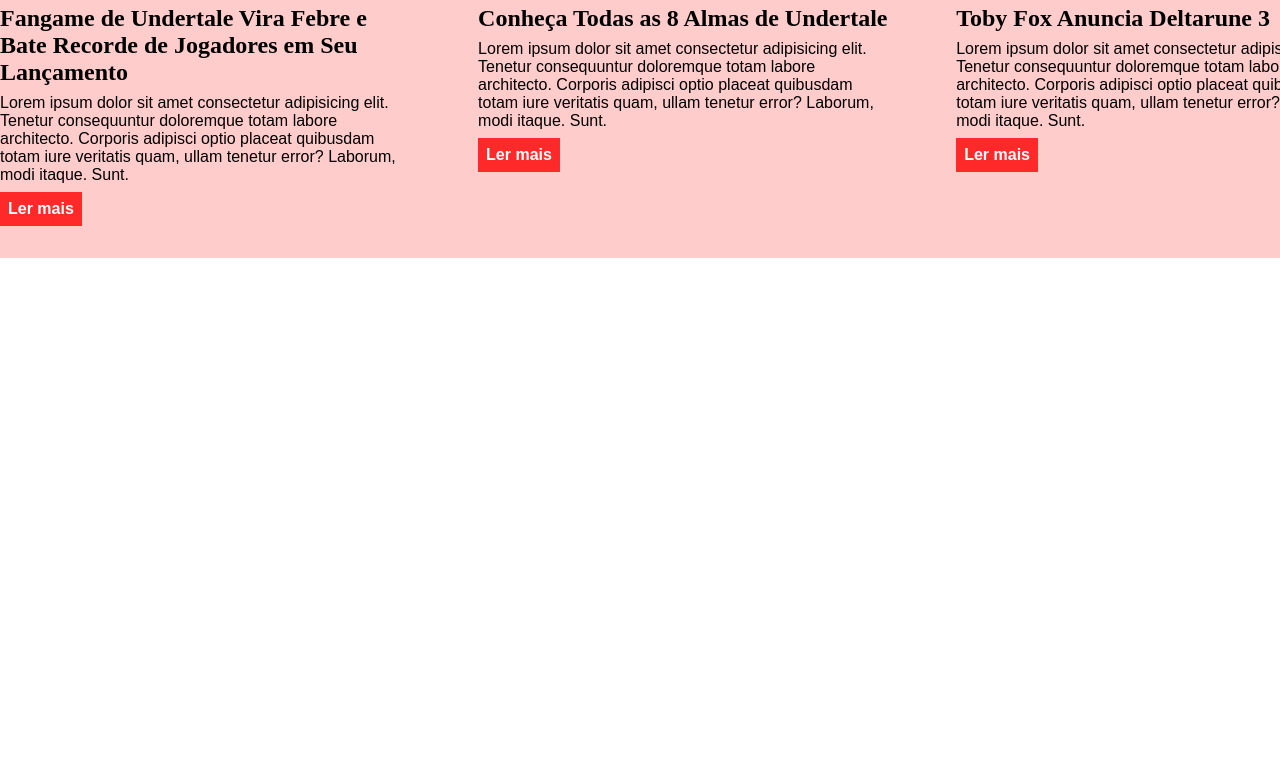
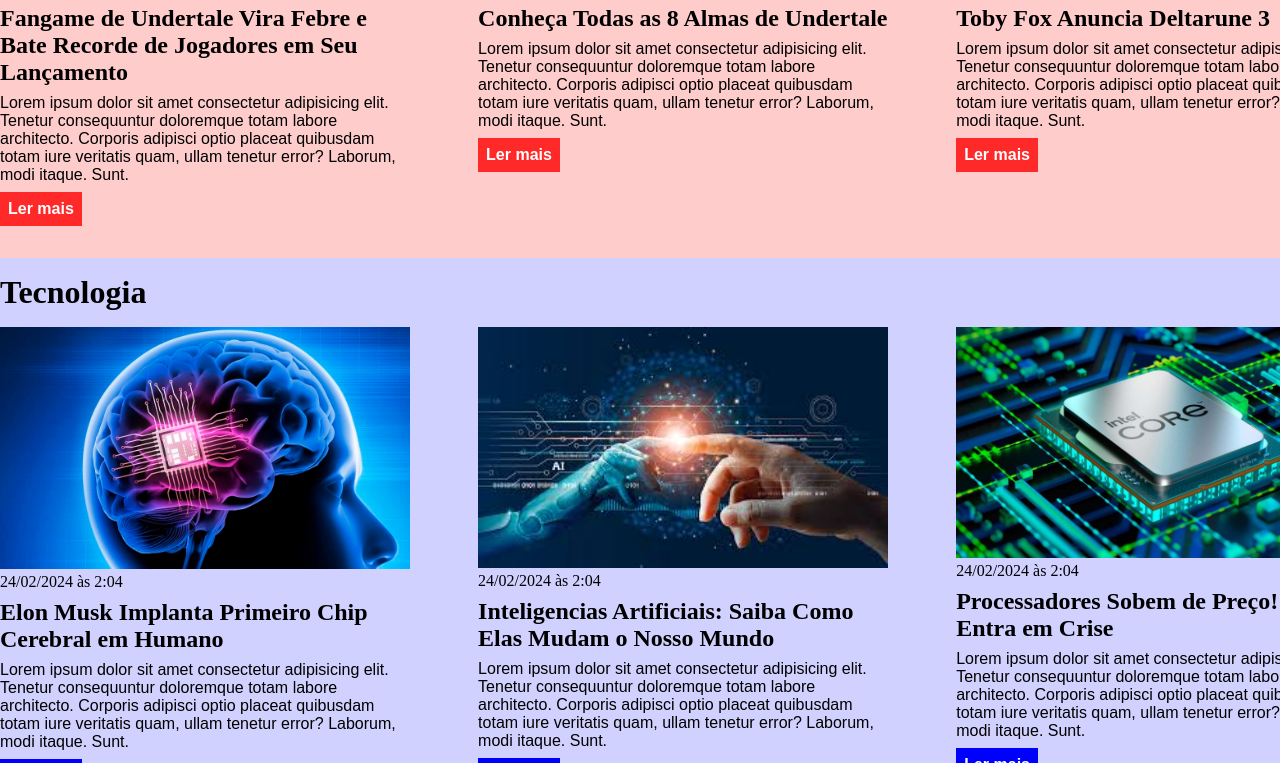
Before and after one commit to pedrocauan/curso_ebac_frontend, a plain HTML site: page index.html in a window 1280 px wide. Shown: the part 2037-2800 px from the top of the page. Before the commit the page ends 2295 px from the top, so only its background shows below. Drawn offline with Linux system fonts and the light colour scheme.

Commit message:
Adicionando a sessão de Tecnologia

```diff
--- a/index.html
+++ b/index.html
@@ -24,6 +24,9 @@
                     </li>
                     <li>
                         <a href="#games" title="Ir para a seção de jogos">Jogos</a>
+                    </li>
+                    <li>
+                        <a href="#technology" title="Ir para a seção de tecnologia">Tecnologia</a>
                     </li>
                 </ul>
             </nav>
@@ -207,6 +210,60 @@
             </div>
         </div>
     </section>
+        <!-- == Sessão de Tecnologia == -->
+        <section id="technology">
+            <div class="container">
+                <h2>Tecnologia</h2>
+                <!-- == Artigos da sessão de Tecnologia == -->
+                <div class="articles">
+                    <article>
+                        <img src="./imagens/chip-cerebral.jpg" alt="Imagem de um cérebro humano com um chip cerebral implantado" />
+                        <header>
+                            <time>24/02/2024 às 2:04</time>
+                        </header>
+                        <h3>Elon Musk Implanta Primeiro Chip Cerebral em Humano</h3>
+                        <p>
+                            Lorem ipsum dolor sit amet consectetur adipisicing elit. Tenetur consequuntur doloremque totam
+                            labore
+                            architecto. Corporis adipisci optio placeat quibusdam totam iure veritatis quam, ullam tenetur
+                            error?
+                            Laborum, modi itaque. Sunt.
+                        </p>
+                        <a href="#" title="Leia a notícia completa">Ler mais</a>
+                    </article>
+                    <article>
+                        <img src="./imagens/inteligencia.jpeg" alt="Imagem de uma mão robótica e uma mão humana se tocando e formando uma energia luminosa amarela com a ponta de seus dedos indicadores" />
+                        <header>
+                            <time>24/02/2024 às 2:04</time>
+                        </header>
+                        <h3>Inteligencias Artificiais: Saiba Como Elas Mudam o Nosso Mundo</h3>
+                        <p>
+                            Lorem ipsum dolor sit amet consectetur adipisicing elit. Tenetur consequuntur doloremque totam
+                            labore
+                            architecto. Corporis adipisci optio placeat quibusdam totam iure veritatis quam, ullam tenetur
+                            error?
+                            Laborum, modi itaque. Sunt.
+                        </p>
+                        <a href="#" title="Leia a notícia completa">Ler mais</a>
+                    </article>
+                    <article>
+                        <img src="./imagens/intel.jpg" alt="Imagem de um processador intel" />
+                        <header>
+                            <time>24/02/2024 às 2:04</time>
+                        </header>
+                        <h3>Processadores Sobem de Preço!! Intel Entra em Crise</h3>
+                        <p>
+                            Lorem ipsum dolor sit amet consectetur adipisicing elit. Tenetur consequuntur doloremque totam
+                            labore
+                            architecto. Corporis adipisci optio placeat quibusdam totam iure veritatis quam, ullam tenetur
+                            error?
+                            Laborum, modi itaque. Sunt.
+                        </p>
+                        <a href="#" title="Leia a notícia completa">Ler mais</a>
+                    </article>
+                </div>
+            </div>
+        </section>
 </body>
 
 </html>
--- a/main.css
+++ b/main.css
@@ -118,3 +118,7 @@
 #games .articles article a {
     background-color: rgba(255, 0, 0, 0.8);
 }
+
+#technology {
+    background-color: rgba(0, 0, 255, 0.18);
+}
```
Also changed, not shown: imagens/chip-cerebral.jpg (added), imagens/intel.jpg (added), imagens/inteligencia.jpeg (added).
